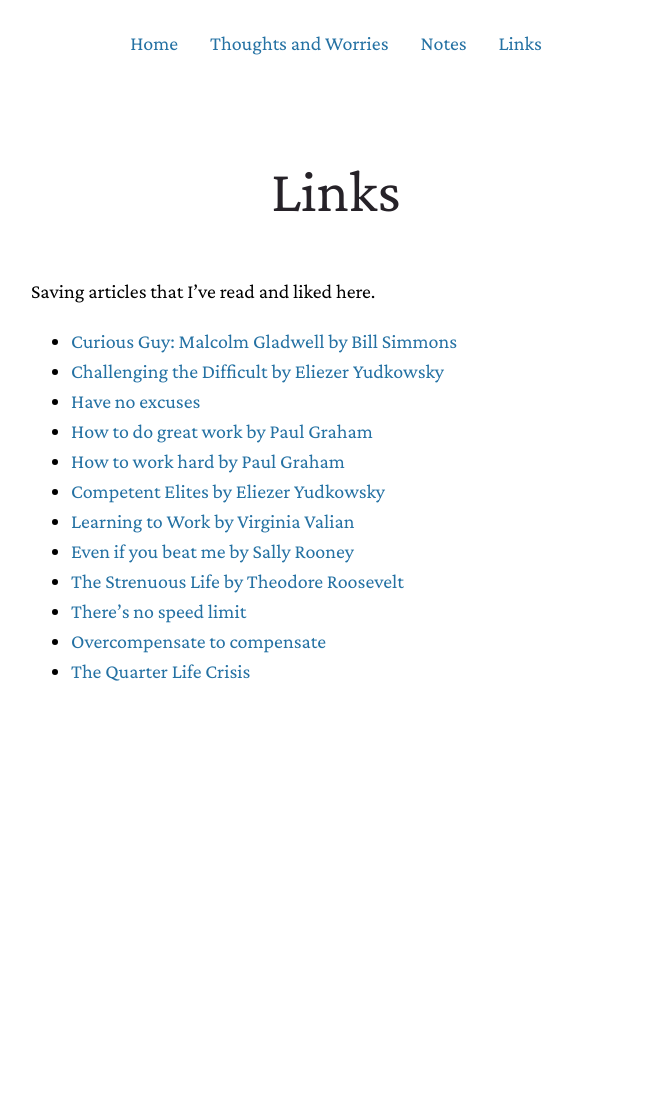
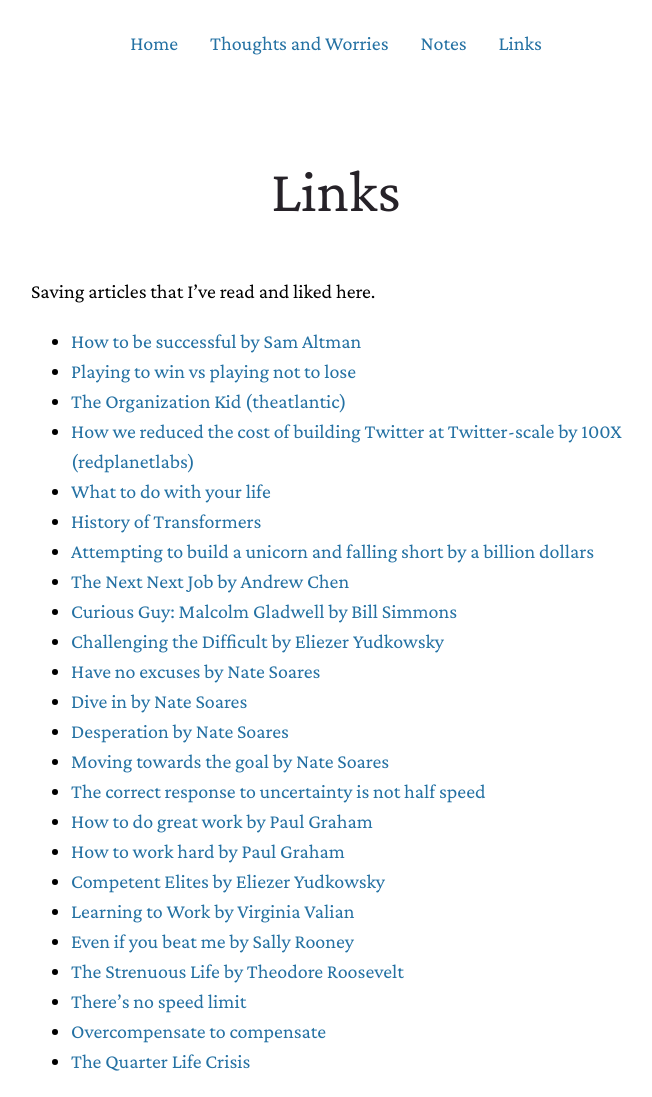
Before and after one commit to ishan00/ishantarunesh.com, a Jekyll site: the page built from links.md, in a window 1280 px wide. Shown: the whole page, without its empty margins (304-956 px from the left). Built offline with Jekyll 4.4.1, drawn with Linux system fonts in a browser that asks for light colours; nearby versions of some CDN libraries; a style sheet for code colours, icons or effects is not loaded; before the commit the page ends 900 px from its top, so only the background shows below that.

Commit message:
Added links

```diff
--- a/links.md
+++ b/links.md
@@ -6,9 +6,21 @@
 
 Saving articles that I've read and liked here.
 
+* [How to be successful by Sam Altman](https://blog.samaltman.com/how-to-be-successful)
+* [Playing to win vs playing not to lose](https://www.basketballispsychology.com/post/playing-to-win-vs-playing-not-to-lose)
+* [The Organization Kid (theatlantic)](https://www.theatlantic.com/magazine/archive/2001/04/the-organization-kid/302164/)
+* [How we reduced the cost of building Twitter at Twitter-scale by 100X (redplanetlabs)](https://blog.redplanetlabs.com/2023/08/15/how-we-reduced-the-cost-of-building-twitter-at-twitter-scale-by-100x/)
+* [What to do with your life](https://www.julian.com/blog/life-planning)
+* [History of Transformers](https://archive.vn/xAdam)
+* [Attempting to build a unicorn and falling short by a billion dollars](https://www.deeptichopra.com/startup-failure)
+* [The Next Next Job by Andrew Chen](https://andrewchen.com/the-next-next-job/)
 * [Curious Guy: Malcolm Gladwell by Bill Simmons](http://www.espn.com/espn/page2/story?page=simmons/060302)
 * [Challenging the Difficult by Eliezer Yudkowsky](https://www.lesswrong.com/s/3szfzHZr7EYGSWt92)
-* [Have no excuses](https://mindingourway.com/have-no-excuses/)
+* [Have no excuses by Nate Soares](https://mindingourway.com/have-no-excuses/)
+* [Dive in by Nate Soares](https://mindingourway.com/dive-in-2/)
+* [Desperation by Nate Soares](https://mindingourway.com/desperation/)
+* [Moving towards the goal by Nate Soares](https://mindingourway.com/moving-towards-the-goal/)
+* [The correct response to uncertainty is not half speed](https://www.lesswrong.com/posts/FMkQtPvzsriQAow5q/the-correct-response-to-uncertainty-is-not-half-speed)
 * [How to do great work by Paul Graham](http://www.paulgraham.com/greatwork.html)
 * [How to work hard by Paul Graham](http://www.paulgraham.com/hwh.html)
 * [Competent Elites by Eliezer Yudkowsky](https://www.lesswrong.com/posts/CKpByWmsZ8WmpHtYa/competent-elites)
```
